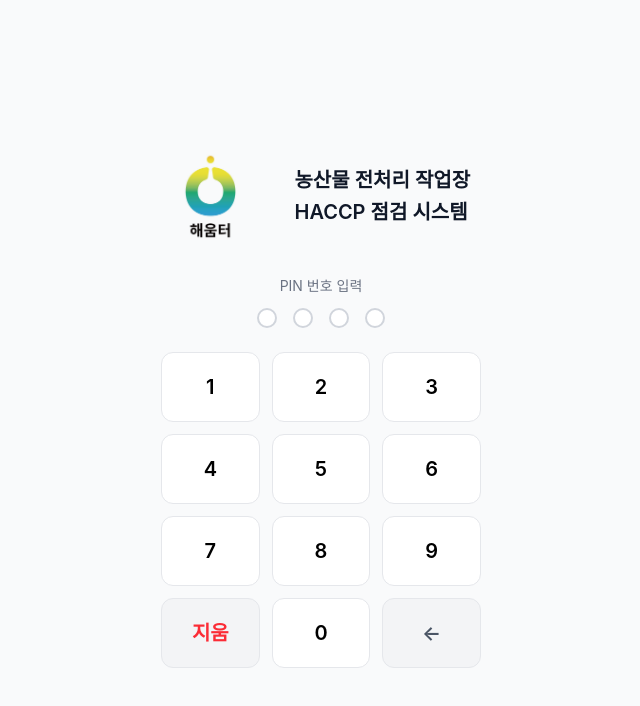
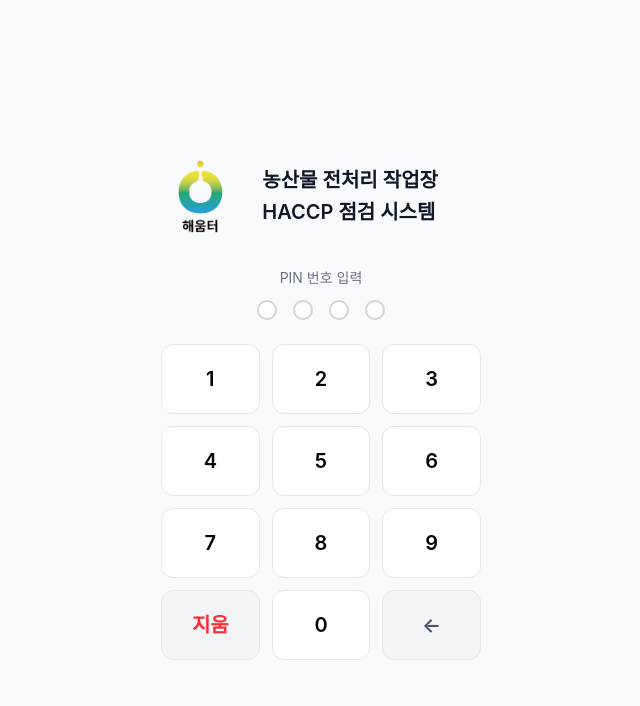
Before and after one commit to kimjihye326-cloud/haccp-app, a React (Vite) app: page /login in a window 1280 px wide. Shown: the top 706 px of the page, without its empty margins (319-959 px from the left). Built offline with nearby package versions, Linux system fonts and the light colour scheme; no server answers.

Commit message:
로고 간격 축소, CCP-1/CCP-2 이름 적용

```diff
--- a/src/pages/LoginPage.tsx
+++ b/src/pages/LoginPage.tsx
@@ -45,7 +45,7 @@ export default function LoginPage() {
       <div className="w-full max-w-sm">
         {/* 로고 */}
         <div className="flex items-center gap-1 mb-4">
-          <img src="/logo.png" alt="회사 로고" className="h-32 object-contain mix-blend-multiply" />
+          <img src="/logo.png" alt="회사 로고" className="h-28 object-contain mix-blend-multiply -mr-3" />
           <h1 className="text-xl font-semibold leading-relaxed text-gray-900 text-left">
             농산물 전처리 작업장<br/>HACCP 점검 시스템
           </h1>
```
Also changed, not shown: src/pages/worker/Dashboard.tsx (line endings or trailing spaces).
